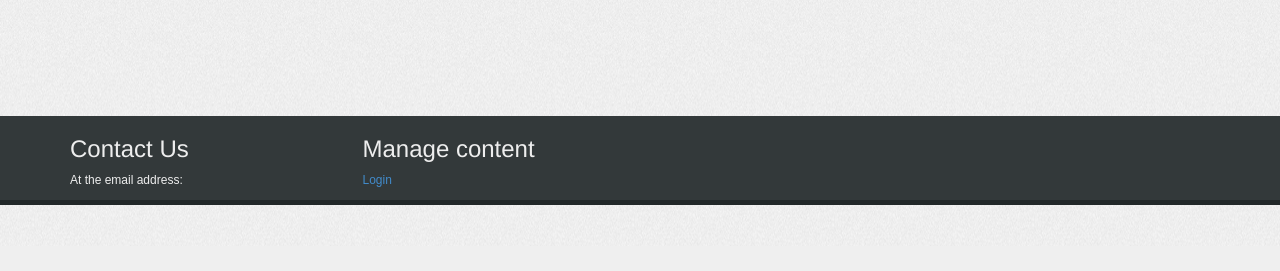
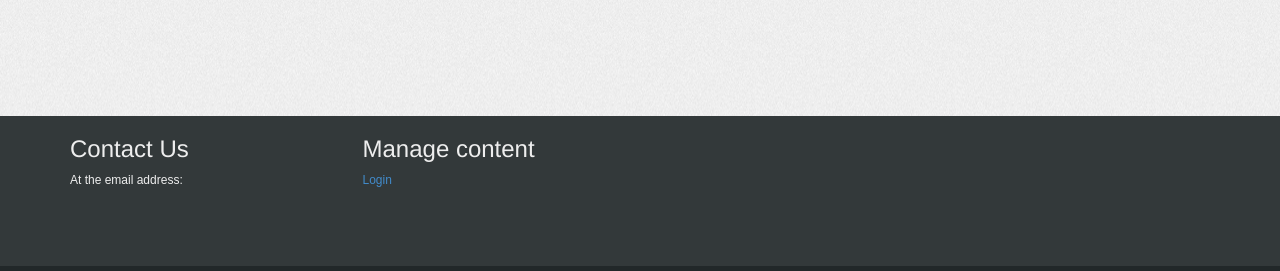
Before and after one commit to MattyO/cityslowroll, a Django app: a page that uses cityslowroll/templates/layout.html in a window 1280 px wide. Shown: the part 554-825 px from the top of the page. Before the commit the page ends 759 px from the top, so only its background shows below. Run offline with Django 3.2, Linux system fonts and the light colour scheme; parts of the project's set-up code (start-up, migrations or seed data) failed here and were passed over; some libraries are stand-ins or nearby versions.

Commit message:
min footer height

```diff
--- a/cityslowroll/static/css/style.css
+++ b/cityslowroll/static/css/style.css
@@ -11,6 +11,7 @@ h1, h2 ,h3, h4, h5, h6{
 }
 
 footer {
+	min-height:155px;
 	color: #eee;
 	border-bottom: 5px solid rgb(34, 40, 41);
 	background-color: rgb(51, 57, 58);
```
